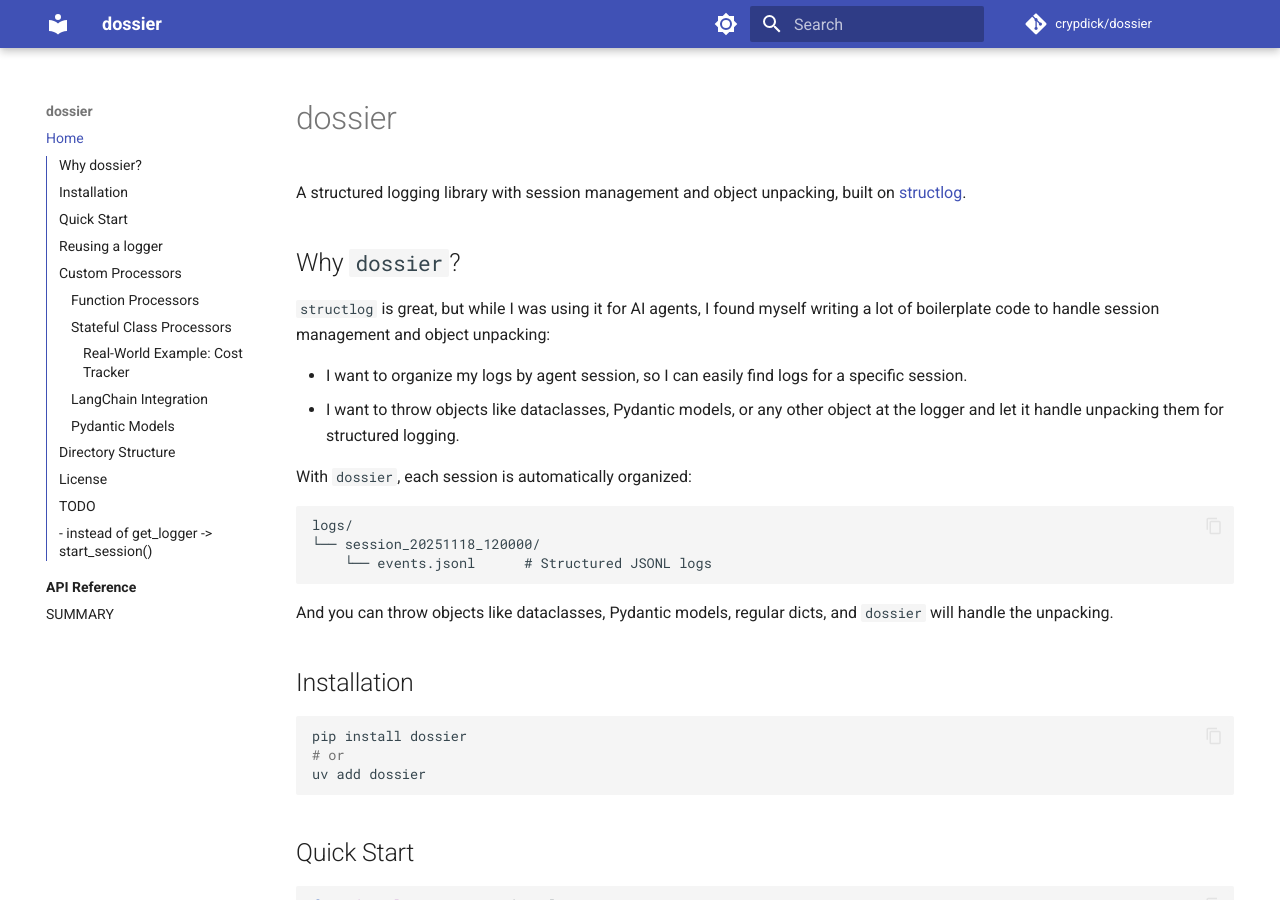
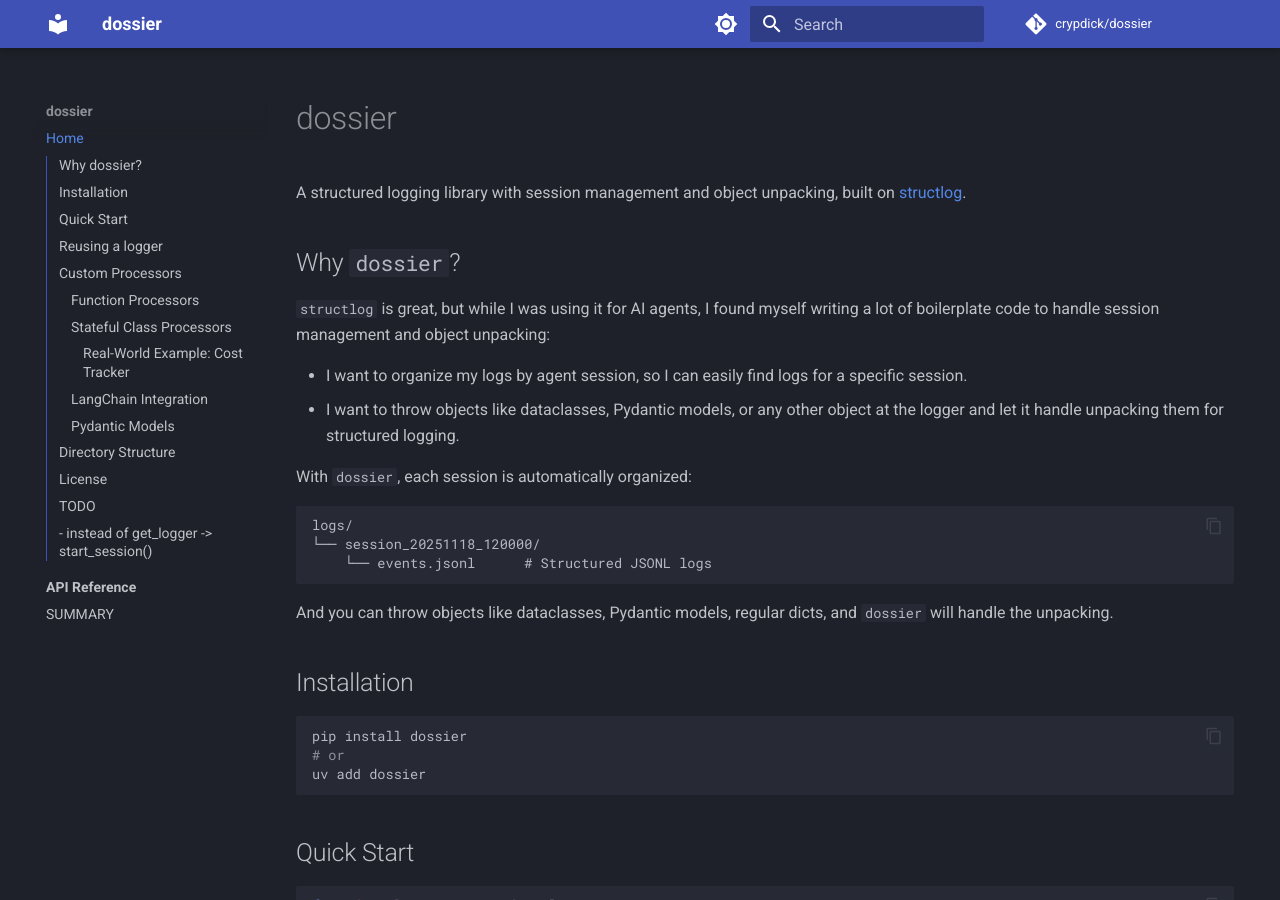
Before and after one commit to crypdick/dossier, an MkDocs documentation site: the page built from docs/index.md, in a window 1280 px wide and 900 px high. Built offline with MkDocs 1.6.1 and Material for MkDocs 9.7.7, drawn with Linux system fonts in a browser that asks for light colours; comment, search, counter and statistics services are not loaded.

Commit message:
Set dark theme as default

```diff
--- a/mkdocs.yml
+++ b/mkdocs.yml
@@ -8,18 +8,18 @@
 theme:
   name: material
   palette:
+    - scheme: slate
+      primary: indigo
+      accent: indigo
+      toggle:
+        icon: material/brightness-7
+        name: Switch to light mode
     - scheme: default
       primary: indigo
       accent: indigo
       toggle:
-        icon: material/brightness-7
+        icon: material/brightness-4
         name: Switch to dark mode
-    - scheme: slate
-      primary: indigo
-      accent: indigo
-      toggle:
-        icon: material/brightness-4
-        name: Switch to light mode
   features:
     - navigation.instant
     - navigation.tracking
```
